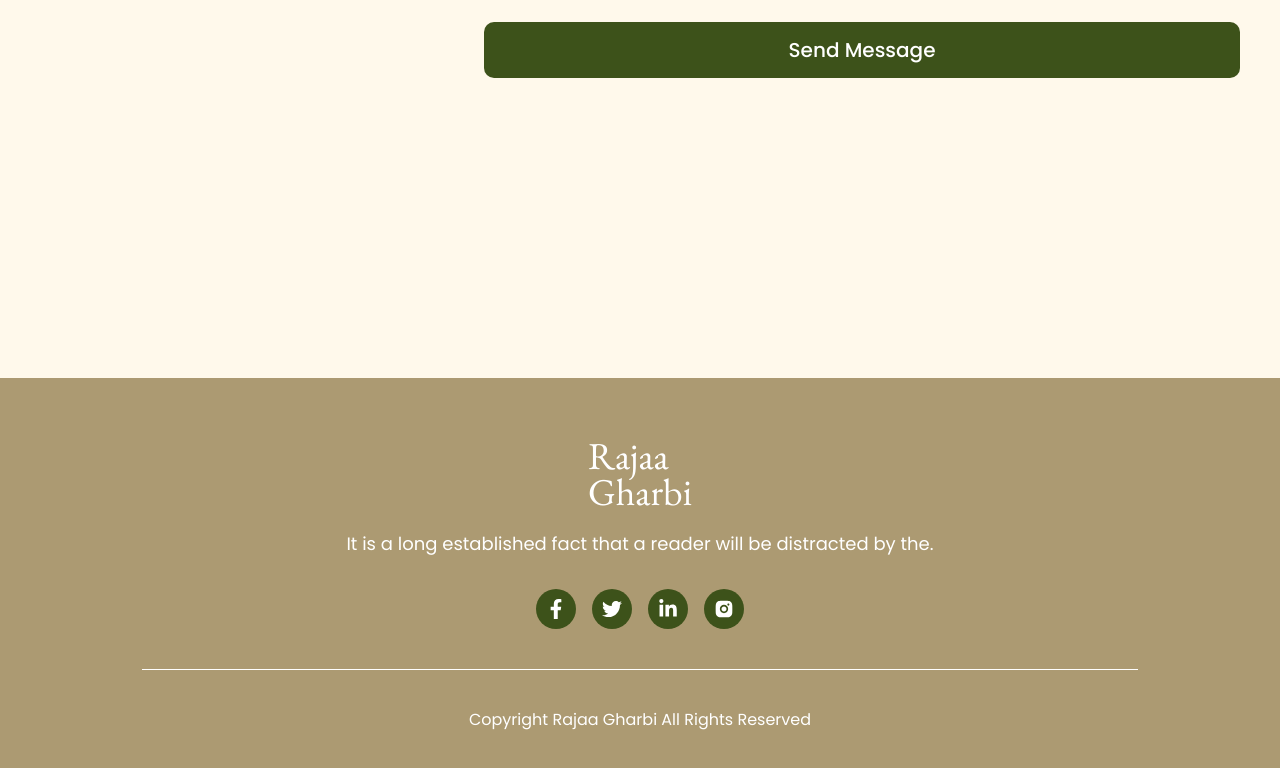
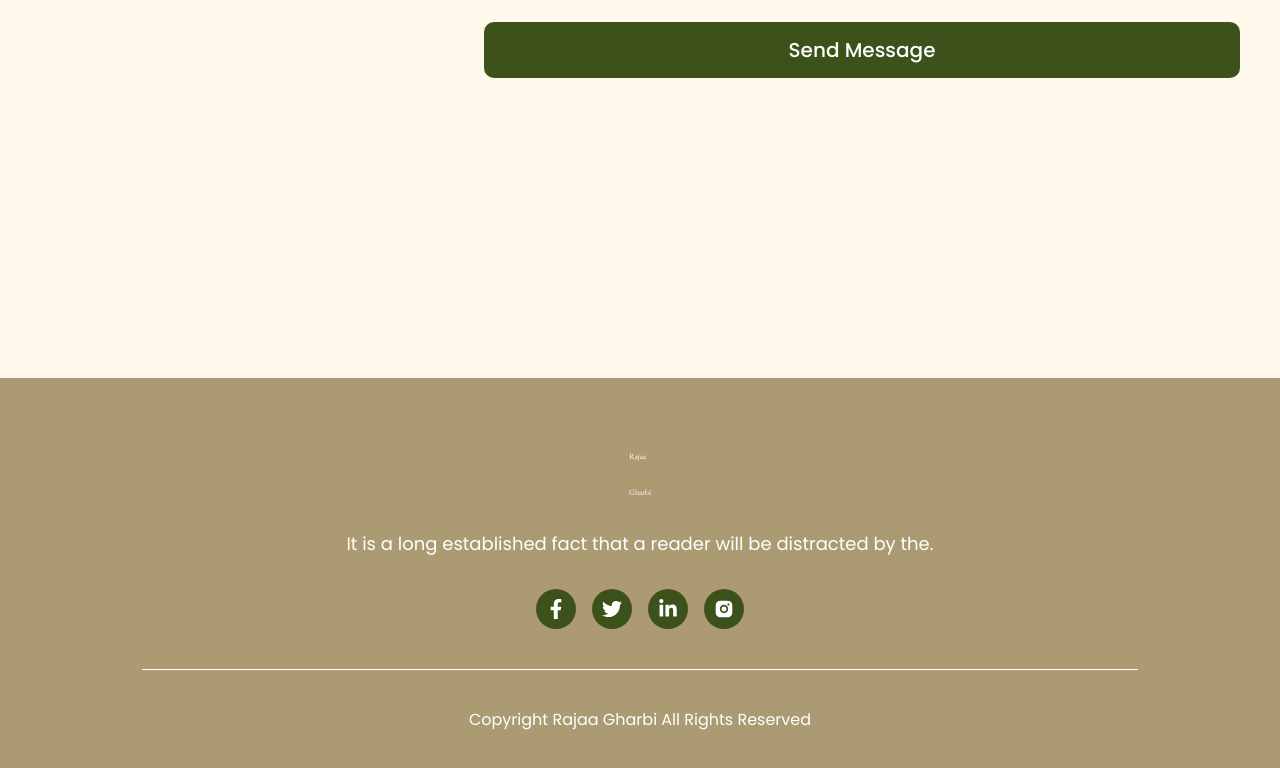
Before and after one commit to Shur0v/artist, a Next.js app: page / in a window 1280 px wide. Shown: the part 2374-3142 px from the top of the page. Built offline with nearby package versions, Linux system fonts and the light colour scheme; a web font is replaced by a local one.

Commit message:
All font style changed

```diff
--- a/src/app/(site)/_components/common/footer.tsx
+++ b/src/app/(site)/_components/common/footer.tsx
@@ -38,7 +38,7 @@ export default function Footer() {
 
           <div className="top max-w-[996px] mx-auto flex justify-center flex-col items-center border-b border-white mb-10">
 
-          <div className="justify-start text-white text-[38px] font-normal font-garamond leading-9 mb-5">
+          <div className="justify-start text-white text-[8px] font-normal font-garamond leading-9 mb-5">
             Rajaa
             <br />
             Gharbi
```
